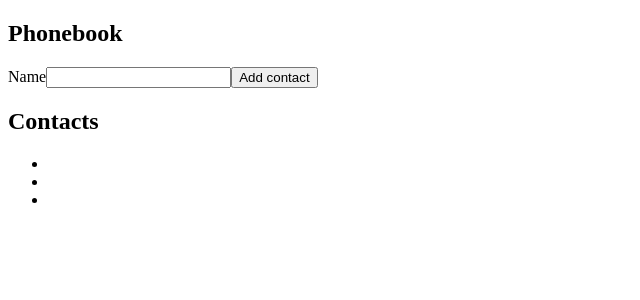
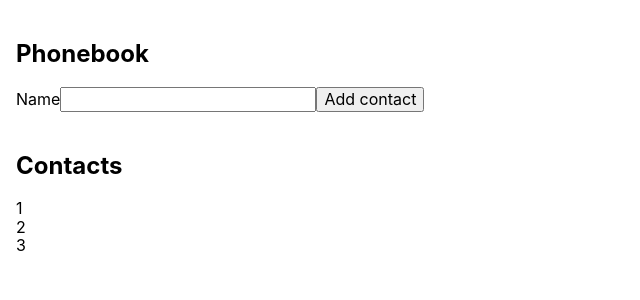
Before and after one commit to Denys-Kondratenko/goit-react-hw-02-phonebook, a React (Create React App) app: page / in a window 1280 px wide. Shown: the top 300 px of the page, without its empty margins (0-640 px from the left). Built offline with nearby package versions, Linux system fonts and the light colour scheme.

Commit message:
Встановив styled-components

```diff
--- a/package.json
+++ b/package.json
@@ -11,6 +11,7 @@
     "react": "^18.1.0",
     "react-dom": "^18.1.0",
     "react-scripts": "5.0.1",
+    "styled-components": "^5.3.10",
     "web-vitals": "^2.1.3"
   },
   "scripts": {
--- a/src/components/App.jsx
+++ b/src/components/App.jsx
@@ -3,7 +3,7 @@ import { Form } from './Form/Form';
 import { Section } from './Section/Section';
 import { Contacts } from './Contacts/Contacts';
 import { Layout } from './Layout/Layout';
-// import { GlobalStyle } from './GlobalStyle';
+import { GlobalStyle } from './GlobalStyle';
 
 export class App extends Component {
   state = {
@@ -20,7 +20,7 @@ export class App extends Component {
         <Section title="Contacts">
           <Contacts />
         </Section>
-        {/* <GlobalStyle /> */}
+        <GlobalStyle />
       </Layout>
     );
   }
--- a/src/components/Contacts/Contacts.jsx
+++ b/src/components/Contacts/Contacts.jsx
@@ -1,9 +1,9 @@
 export const Contacts = () => {
   return (
     <ul>
-      <li></li>
-      <li></li>
-      <li></li>
+      <li>1</li>
+      <li>2</li>
+      <li>3</li>
     </ul>
   );
 };
--- a/src/components/Form/Form.jsx
+++ b/src/components/Form/Form.jsx
@@ -1,6 +1,5 @@
 export const Form = () => {
   return (
-    <section>
     <form action="">
       <label htmlFor="">
         Name
@@ -14,6 +13,5 @@ export const Form = () => {
       </label>
       <button type="submit">Add contact</button>
     </form>
-    </section>
   );
 };
--- a/src/components/GlobalStyle.js
+++ b/src/components/GlobalStyle.js
@@ -1,28 +1,28 @@
-// import { createGlobalStyle } from 'styled-components';
-// import 'modern-normalize';
+import { createGlobalStyle } from 'styled-components';
+import 'modern-normalize';
 
-// export const GlobalStyle = createGlobalStyle`
-// body {
-//   margin: 0;
-//   font-family: -apple-system, BlinkMacSystemFont, 'Segoe UI', 'Roboto', 'Oxygen',
-//     'Ubuntu', 'Cantarell', 'Fira Sans', 'Droid Sans', 'Helvetica Neue',
-//     sans-serif;
-//   -webkit-font-smoothing: antialiased;
-//   -moz-osx-font-smoothing: grayscale;
-// }
+export const GlobalStyle = createGlobalStyle`
+body {
+  margin: 0;
+  font-family: -apple-system, BlinkMacSystemFont, 'Segoe UI', 'Roboto', 'Oxygen',
+    'Ubuntu', 'Cantarell', 'Fira Sans', 'Droid Sans', 'Helvetica Neue',
+    sans-serif;
+  -webkit-font-smoothing: antialiased;
+  -moz-osx-font-smoothing: grayscale;
+}
 
-// code {
-//   font-family: source-code-pro, Menlo, Monaco, Consolas, 'Courier New',
-//     monospace;
-// }
+code {
+  font-family: source-code-pro, Menlo, Monaco, Consolas, 'Courier New',
+    monospace;
+}
 
-// p {
-//     margin: 0;
-// }
+p {
+    margin: 0;
+}
 
-// ul, ol{
-//     margin: 0;
-//     padding: 0;
-//     list-style: none;
-// }
-// `;
+ul, ol{
+    margin: 0;
+    padding: 0;
+    list-style: none;
+}
+`;
--- a/src/components/Layout/Layout.jsx
+++ b/src/components/Layout/Layout.jsx
@@ -1,5 +1,5 @@
-// import { Container } from './Layout.styled';
+import { Container } from './Layout.styled';
 
 export const Layout = ({ children }) => {
-  return <main>{children}</main>;
+  return <Container>{children}</Container>;
 };
--- a/src/components/Layout/Layout.styled.js
+++ b/src/components/Layout/Layout.styled.js
@@ -1,9 +1,9 @@
-// import styled from 'styled-components';
+import styled from 'styled-components';
 
-// export const Container = styled.main`
-//   display: flex;
-//   gap: 20px;
-//   flex-direction: column;
-//   margin: 0 auto;
-//   padding: 20px 16px;
-// `;
+export const Container = styled.main`
+  display: flex;
+  gap: 20px;
+  flex-direction: column;
+  margin: 0 auto;
+  padding: 20px 16px;
+`;
--- a/src/index.js
+++ b/src/index.js
@@ -1,25 +1,25 @@
 import React from 'react';
 import ReactDOM from 'react-dom/client';
 import { App } from 'components/App';
-// import { ThemeProvider } from 'styled-components';
+import { ThemeProvider } from 'styled-components';
 
-// const theme = {
-//   colors: {
-//     white: '#fff',
-//     black: '#212121',
-//     gray: '#e9e9e9',
-//     secondText: '#a8a7a7',
-//     backgroundColor: '#ebebeb',
-//     red: 'red',
-//     green: 'green',
-//     blue: 'aqua',
-//   },
-// };
+const theme = {
+  colors: {
+    white: '#fff',
+    black: '#212121',
+    gray: '#e9e9e9',
+    secondText: '#a8a7a7',
+    backgroundColor: '#ebebeb',
+    red: 'red',
+    green: 'green',
+    blue: 'aqua',
+  },
+};
 
 ReactDOM.createRoot(document.getElementById('root')).render(
   <React.StrictMode>
-    {/* <ThemeProvider> */}
-    <App />
-    {/* </ThemeProvider> */}
+    <ThemeProvider theme={theme}>
+      <App />
+    </ThemeProvider>
   </React.StrictMode>
 );
```
Also changed, not shown: 1 other file (tests, documents, lock files or other folders). Lines whose indentation alone changed are shown as unchanged.
